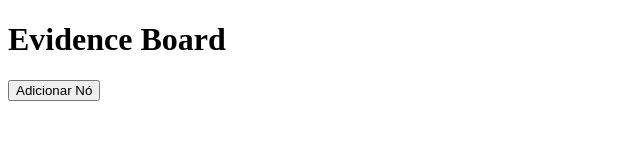
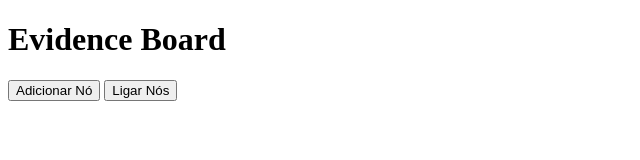
Before and after one commit to AnaicSantos/Evidence-board, a plain HTML site: page src/index.html in a window 1280 px wide. Shown: the whole page, without its empty margins (0-640 px from the left). Drawn offline with Linux system fonts and the light colour scheme.

Commit message:
feat: adicionar ligação entre nós
Added a button to connect nodes and implemented the connectNodes function.

```diff
--- a/src/index.html
+++ b/src/index.html
@@ -8,6 +8,7 @@
 <h1>Evidence Board</h1>
 
 <button onclick="addNode()">Adicionar Nó</button>
+<button onclick="connectNodes()">Ligar Nós</button>
 
 <ul id="nodeList"></ul>
 
@@ -28,6 +29,16 @@
         }
     }
 
+    function connectNodes() {
+        const node1 = prompt("Primeiro nó:");
+        const node2 = prompt("Segundo nó:");
+
+        if (node1 && node2) {
+            graph.addEdge(node1, node2);
+            graph.display();
+        }
+    }
+
     function updateList() {
         const list = document.getElementById("nodeList");
         list.innerHTML = "";
```
